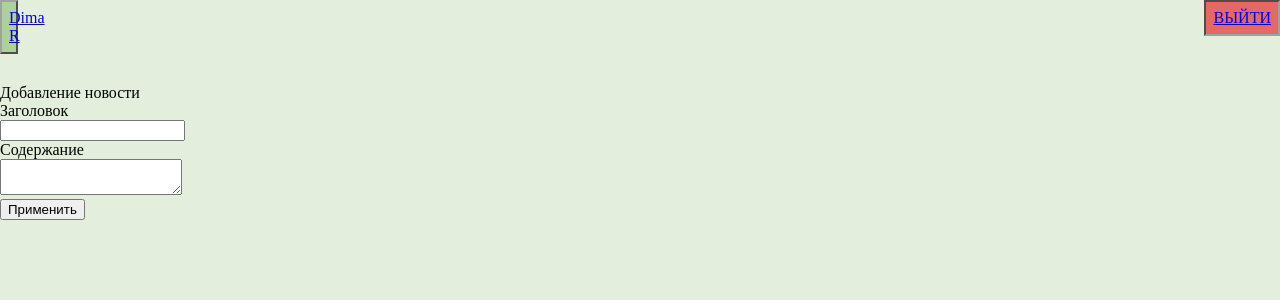
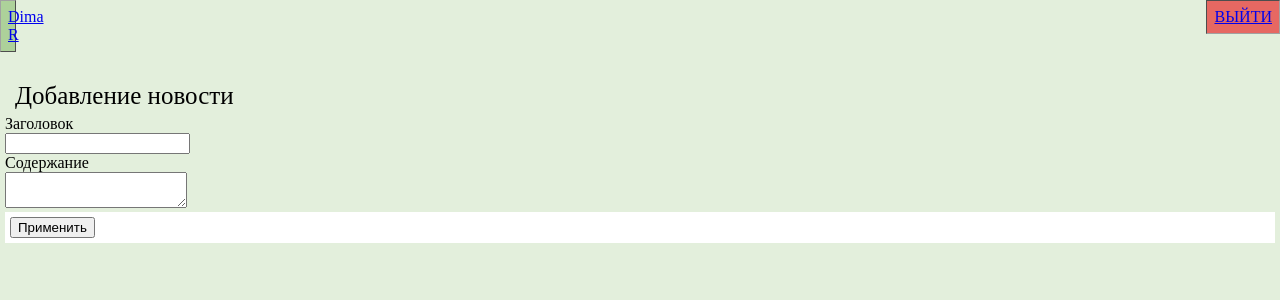
Before and after one commit to DimaRashchepkin/Web, a Flask app: page /news in a window 1280 px wide. Shown: the top 300 px of the page. Run offline with Flask 2, Linux system fonts and the light colour scheme; a user stored in the database is signed in.

Commit message:
Design1.0

```diff
--- a/static/css/style.css
+++ b/static/css/style.css
@@ -48,7 +48,7 @@ body {
     text-color: black;
     text-transform: uppercase;
     position: absolute;
-    border: 2px inset #a1a1a1;
+    border: 1px inset #a1a1a1;
     right: 0;
     top: 0;
 }
@@ -60,7 +60,7 @@ body {
     padding: 7px;
     background-position: right;
     text-color: black;
-    border: 2px outset #a1a1a1;
+    border: 1px outset #a1a1a1;
     max-weight: 200px;
 }
 
@@ -71,7 +71,7 @@ body {
     padding: 7px;
     background-position: right;
     text-color: black;
-    border: 2px outset #a1a1a1;
+    border: 1px outset #a1a1a1;
 }
 
 .name {
@@ -96,7 +96,7 @@ body {
 .user-news-header {
     position: absolute;
     margin-left: 44%;
-    margin-top: 14%;
+    margin-top: 15%;
     text-align: center;
     font-size: 30px;
 }
@@ -107,3 +107,29 @@ body {
     margin-top: 17%;
     padding: 15px;
 }
+
+.edit-header {
+    margin-left: 15px;
+    font-size: 25px;
+}
+
+.edit-form {
+    padding: 5px;
+}
+
+.bold {
+    font-weight: bold;
+}
+
+.button {
+    background-color: white;
+    border: 0 inset #a1a1a1
+    text-transform: uppercase;
+    text-color: black;
+    padding: 5px;
+}
+
+.one-news {
+    border: 1px solid #848484;
+    padding: 10px;
+}
--- a/templates/about.html
+++ b/templates/about.html
@@ -1,9 +1,9 @@
 {% extends "base.html" %}
 
 {% block content %}
-<h1>Немного о себе</h1>
-<form action="" method="post">
-    {{ form.hidden_tag() }}a
+<h1 class="edit-header">Немного о себе</h1>
+<form class="edit-form" action="" method="post">
+    {{ form.hidden_tag() }}
     {{ form.csrf_token }}
     <p>
         {{ form.content.label }}<br>
--- a/templates/news.html
+++ b/templates/news.html
@@ -1,8 +1,8 @@
 {% extends "base.html" %}
 
 {% block content %}
-<h1>{{ title }}</h1>
-<form action="" method="post">
+<h1 class="edit-header">{{ title }}</h1>
+<form class="edit-form" action="" method="post">
     {{ form.hidden_tag() }}
     {{ form.csrf_token }}
     <p>
@@ -23,7 +23,7 @@
             </p>
         {% endfor %}
     </p>
-    <p>{{ form.submit(type="submit") }}</p>
+    <p class="button">{{ form.submit(type="submit") }}</p>
     {{message}}
 </form>
 {% endblock %}
--- a/templates/register.html
+++ b/templates/register.html
@@ -60,7 +60,7 @@
             </p>
         {% endfor %}
     </p>
-    <p class="card">{{ form.submit(type="submit") }}</p>
+    <p>{{ form.submit(type="submit") }}</p>
     {{message}}
 </form>
 
--- a/templates/users.html
+++ b/templates/users.html
@@ -2,7 +2,7 @@
 
 {% block content %}
 
-<h1 class="header">Список пользователей</h1>
+<h1 class="edit-header">Список пользователей</h1>
 <h2>Поиск</h2>
 <form action="" method="post">
     {{ form.hidden_tag() }}
```
Also changed, not shown: templates/user.html (+5 -2 lines), db/network.sqlite.
